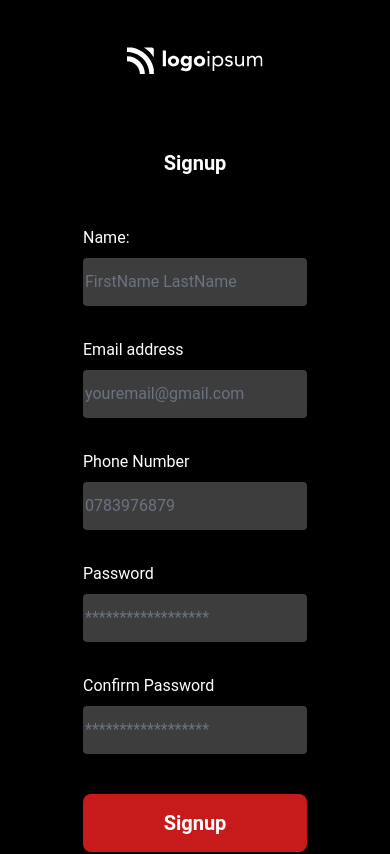
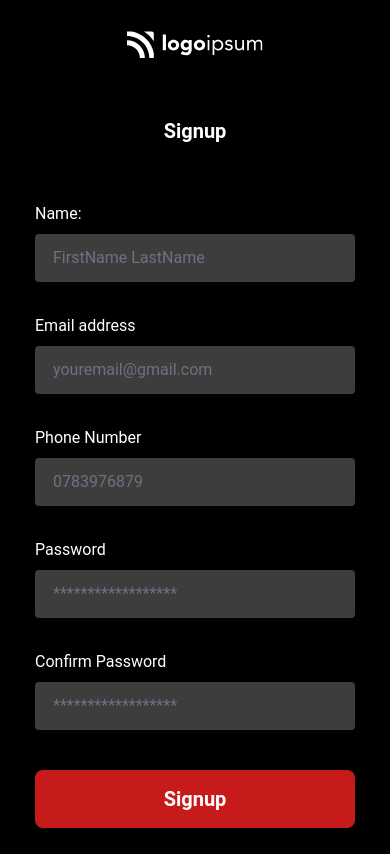
Before and after one commit to AtienoObwanda/HeartStrings-Entertainment, a React (Vite) app: page /admin-signup in a window 390 px wide. Shown: the top 854 px of the page. Built offline with nearby package versions, Linux system fonts and the light colour scheme; a web font is replaced by a local one.

Commit message:
admin login and sig up page adjusted

```diff
--- a/src/Pages/Admin/Auth/AdminLogin.jsx
+++ b/src/Pages/Admin/Auth/AdminLogin.jsx
@@ -41,17 +41,17 @@ const AdminLogin = () => {
   return (
     <>
       <div className="bg-black_900 flex flex-col font-roboto items-center justify-start mx-auto pb-[242px] w-full">
-        <SignupColumnlogotwo className="flex flex-col items-center justify-start p-8 sm:px-5 w-full" />
+        <SignupColumnlogotwo className="flex flex-col items-center justify-start p-8 sm:px-5 w-full sm:p-4" />
         <a
           className="font-bold mt-[29px] text-2xl md:text-[22px] text-left text-white_A700 sm:text-xl w-auto"
         >
           <Text className="">Admin Login</Text>
         </a>
-        <div className="flex flex-col gap-12 items-start justify-start mt-[49px] md:px-5 self-stretch w-auto sm:w-full">
+        <div className="flex flex-col gap-12 items-start justify-start mt-[49px] md:px-5 self-stretch w-auto sm:w-full sm:pt-2">
           <div className="flex flex-col gap-4 items-start justify-start self-stretch w-auto sm:w-full">
             <div className="flex flex-col gap-12 items-center justify-center self-stretch w-auto sm:w-full">
             <form onSubmit={handleSubmit}>
-                <div className="flex flex-col gap-8 items-start justify-start self-stretch w-auto sm:w-full">
+                <div className="flex flex-col gap-8 items-start justify-start self-stretch w-auto sm:w-[320px]">
                   <div className="flex flex-col gap-2 items-start justify-start self-stretch w-auto sm:w-full">
 
                       <Text
@@ -61,8 +61,8 @@ const AdminLogin = () => {
                         Email address
                       </Text>
                       <Input
-                        wrapClassName="flex h-12 w-full"
-                        className="p-0 w-full text-white_A700 border-2 border-transparent focus:border-white_A700 rounded-md"
+                        wrapClassName="flex h-12 sm:w-full"
+                        className="p-0 pl-4 w-full text-white_A700 border-2 border-transparent focus:border-white_A700 rounded-md"
                         value={email} onChange={(e) => setEmail(e.target.value)}
                         type="email"
                         name="email"
@@ -80,7 +80,7 @@ const AdminLogin = () => {
                       </Text>
                       <Input
                         wrapClassName="flex h-12 w-full"
-                        className="p-0 w-full text-white_A700 border-2 border-transparent focus:border-white_A700 rounded-md"
+                        className="p-0 pl-4  w-full text-white_A700 border-2 border-transparent focus:border-white_A700 rounded-md"
                         value={password}onChange={(e) => setPassword(e.target.value)}
                         type="password"
                         name="password"
@@ -113,7 +113,7 @@ const AdminLogin = () => {
 
             <div
               className="common-pointer flex flex-col gap-4 items-center justify-start self-stretch w-430 sm:w-full"
-              onClick={() => navigate("/forgot-password")}
+              onClick={() => navigate("/admin-forgot-password")}
             >
               <a
                 href="javascript:"
@@ -124,8 +124,6 @@ const AdminLogin = () => {
               <Line className="bg-gray_900_63 mt-5 h-px w-full" />
             </div>
           </div>
-
-
 
           <div className="flex flex-col gap-4 items-center justify-start self-stretch w-auto sm:w-full">
 
--- a/src/Pages/Admin/Auth/AdminSignUp.jsx
+++ b/src/Pages/Admin/Auth/AdminSignUp.jsx
@@ -40,13 +40,13 @@ const AdminSignUp = () => {
 
 
   <div className="bg-black_900 flex flex-col font-roboto items-center justify-start mx-auto pb-[242px] w-full">
-          <SignupColumnlogotwo className="flex flex-col items-center justify-start p-8 sm:px-5 w-full" />
+          <SignupColumnlogotwo className="flex flex-col items-center justify-start p-8 sm:p-4 sm:px-5 w-full" />
           <a
             className="font-bold mt-[29px] text-2xl md:text-[22px] text-left text-white_A700 sm:text-xl w-auto"
           >
             <Text className="">Signup</Text>
           </a>
-          <div className="flex flex-col gap-12 items-start justify-start mt-[49px] md:px-5 self-stretch w-auto sm:w-full">
+          <div className="flex flex-col gap-12 items-start justify-start mt-[49px] md:px-5 self-stretch w-auto sm:w-full sm:pt-2">
             <div className="flex flex-col gap-4 items-start justify-start self-stretch w-auto sm:w-full">
               <div className="flex flex-col gap-12 items-center justify-center self-stretch w-auto sm:w-full">
 
@@ -54,7 +54,7 @@ const AdminSignUp = () => {
 
 
               <form onSubmit={handleSubmit}>
-                  <div className="flex flex-col gap-8 items-start justify-start self-stretch w-auto sm:w-full">
+                  <div className="flex flex-col gap-8 items-start justify-start self-stretch w-auto sm:w-[320px]">
                   <div className="flex flex-col gap-2 items-start justify-start self-stretch w-auto sm:w-full">
 
                     <Text
@@ -65,7 +65,7 @@ const AdminSignUp = () => {
                     </Text>
                     <Input
                       wrapClassName="flex h-12 w-full"
-                      className="p-0 w-full text-white_A700 border-2 border-transparent focus:border-white_A700 rounded-md"
+                      className="p-0 pl-4 w-full text-white_A700 border-2 border-transparent focus:border-white_A700 rounded-md"
                       value={email} onChange={(e) => setEmail(e.target.value)}
                       type="text"
                       name="name"
@@ -85,7 +85,7 @@ const AdminSignUp = () => {
                         </Text>
                         <Input
                           wrapClassName="flex h-12 w-full"
-                          className="p-0 w-full text-white_A700 border-2 border-transparent focus:border-white_A700 rounded-md"
+                          className="p-0 pl-4 w-full text-white_A700 border-2 border-transparent focus:border-white_A700 rounded-md"
                           value={email} onChange={(e) => setEmail(e.target.value)}
                           type="email"
                           name="email"
@@ -105,7 +105,7 @@ const AdminSignUp = () => {
                           </Text>
                           <Input
                             wrapClassName="flex h-12 w-full"
-                            className="p-0 w-full text-white_A700 border-2 border-transparent focus:border-white_A700 rounded-md"
+                            className="p-0 pl-4 w-full text-white_A700 border-2 border-transparent focus:border-white_A700 rounded-md"
                             value={email} onChange={(e) => setEmail(e.target.value)}
                             type="number"
                             name="phone"
@@ -123,7 +123,7 @@ const AdminSignUp = () => {
                         </Text>
                         <Input
                           wrapClassName="flex h-12 w-full"
-                          className="p-0 w-full text-white_A700 border-2 border-transparent focus:border-white_A700 rounded-md"
+                          className="p-0 pl-4 w-full text-white_A700 border-2 border-transparent focus:border-white_A700 rounded-md"
                           value={password}onChange={(e) => setPassword(e.target.value)}
                           type="password"
                           name="password"
@@ -142,7 +142,7 @@ const AdminSignUp = () => {
                         </Text>
                         <Input
                           wrapClassName="flex h-12 w-full"
-                          className="p-0 w-full text-white_A700 border-2 border-transparent focus:border-white_A700 rounded-md"
+                          className="p-0 pl-4 w-full text-white_A700 border-2 border-transparent focus:border-white_A700 rounded-md"
                           value={password}onChange={(e) => setPassword(e.target.value)}
                           type="password"
                           name="password"
```
